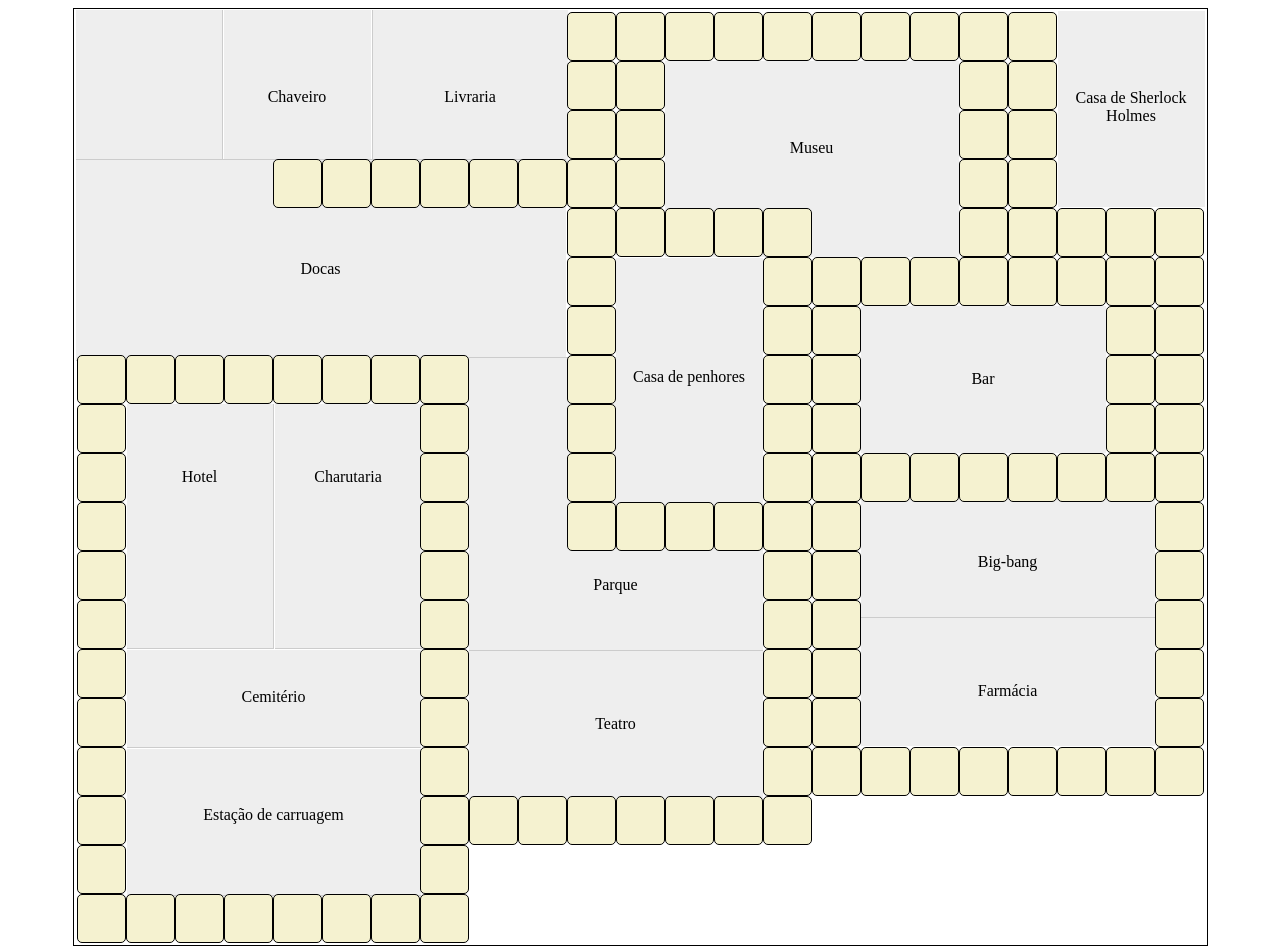
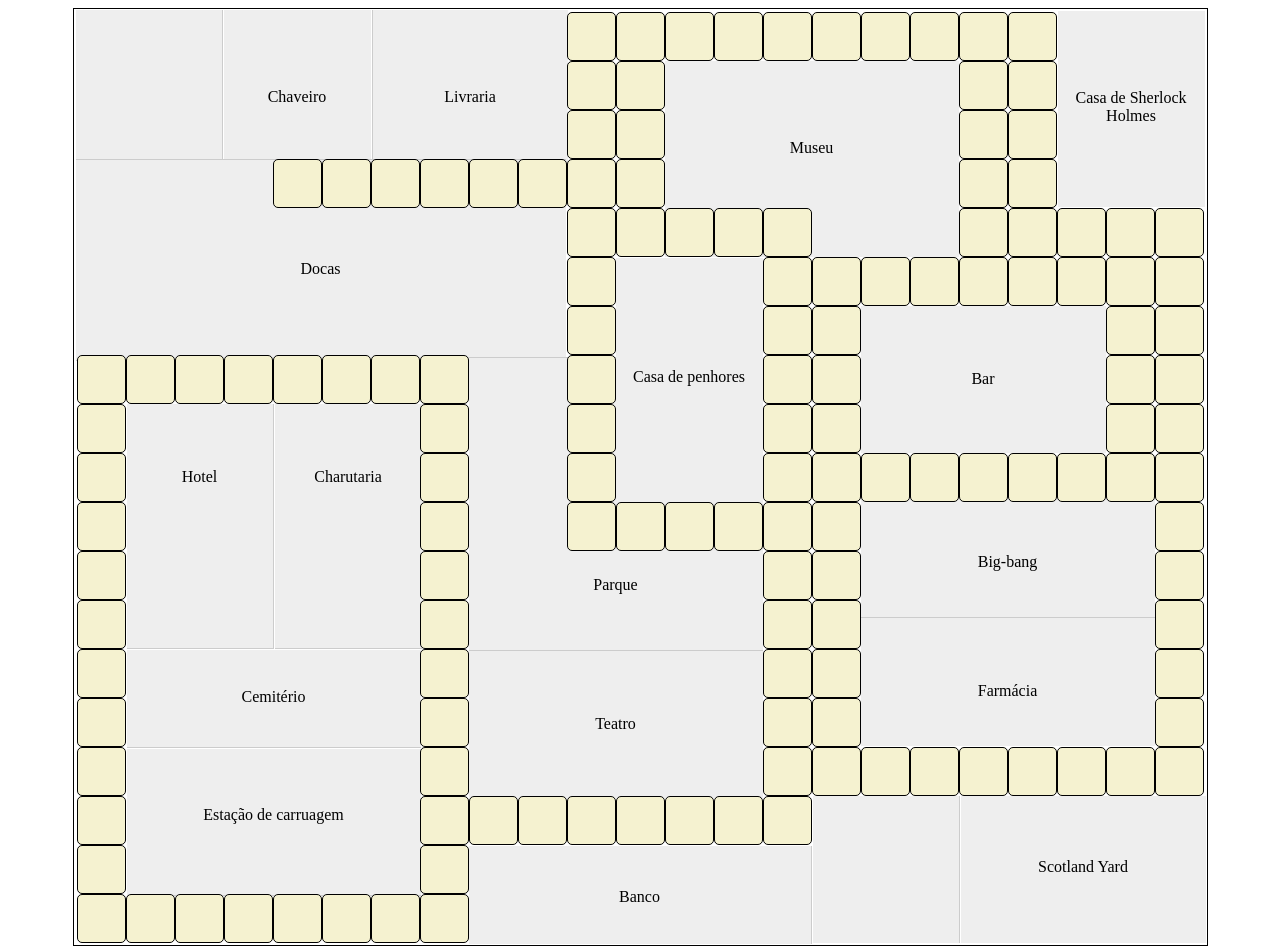
Before and after one commit to arturcp/scotland-yard, a React (Create React App) app: page / in a window 1280 px wide. Shown: the top 951 px of the page. Built offline with nearby package versions, Linux system fonts and the light colour scheme.

Commit message:
Add remaining places

```diff
--- a/src/components/Places/index.js
+++ b/src/components/Places/index.js
@@ -24,6 +24,9 @@
         <div className="place cigar-shop w3 h5">Charutaria</div>
         <div className="place graveyard w6 h2">Cemitério</div>
         <div className="place carriage-station w6 h3">Estação de carruagem</div>
+        <div className="place bank w7 h2">Banco</div>
+        <div className="place street w3 h3"></div>
+        <div className="place scotland-yard w5 h3">Scotland Yard</div>
       </div>
     )
   }
--- a/src/components/Places/sizes.css
+++ b/src/components/Places/sizes.css
@@ -12,6 +12,10 @@
 
 .w6 {
   width: 294px; /* 49 * 6 */
+}
+
+.w7 {
+  width: 343px; /* 49 * 7 */
 }
 
 .w10 {
--- a/src/components/Places/styles.css
+++ b/src/components/Places/styles.css
@@ -121,3 +121,22 @@
   border-bottom: 1px solid #ccc;
   padding-top: 57px;
 }
+
+.bank {
+  left: 395px;
+  top: 837px;
+  border-right: 1px solid #ccc;
+  padding-top: 42px;
+}
+
+.street {
+  left: 739px;
+  top: 787px;
+  border-right: 1px solid #ccc;
+}
+
+.scotland-yard {
+  left: 887px;
+  top: 787px;
+  padding-top: 62px;
+}
```
